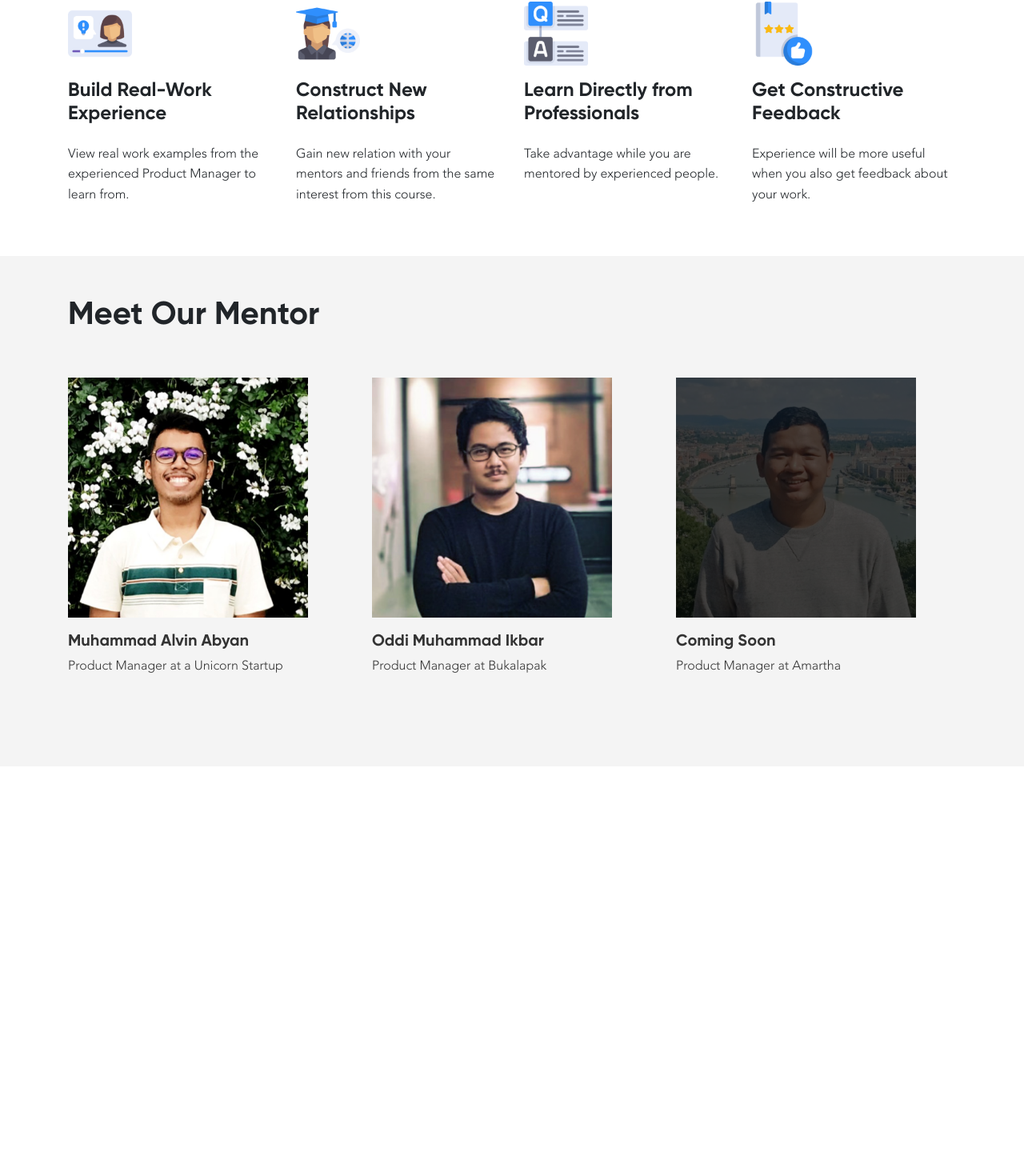
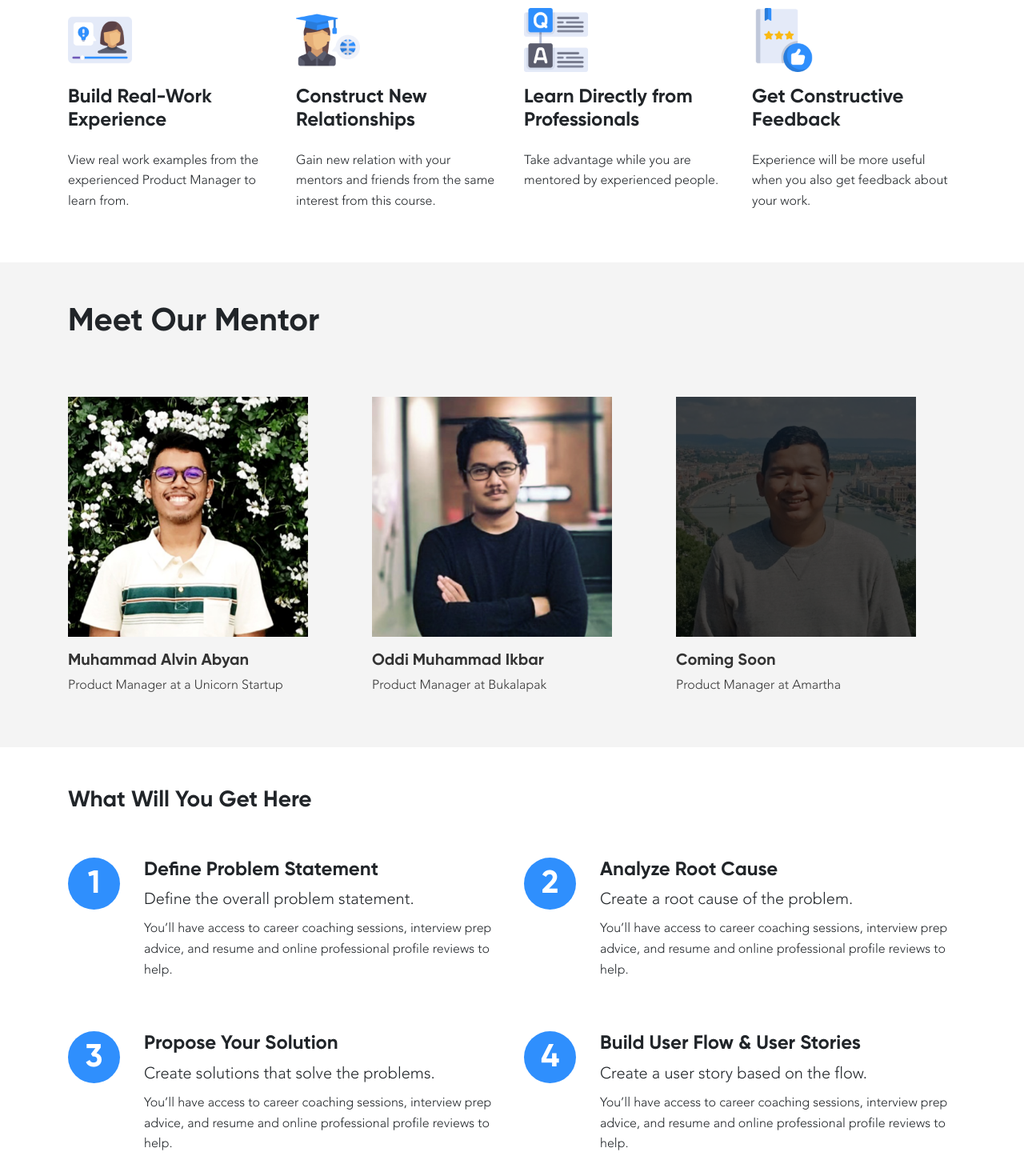
Before and after one commit to salvira3/hands-on, a React (Create React App) app: page /detail in a window 1280 px wide. Shown: the part 950-2420 px from the top of the page at 80% size. Before the commit the page ends 1908 px from the top, so only its background shows below. Built offline with nearby package versions, Linux system fonts and the light colour scheme.

Commit message:
halfway number descriptionn for course page

```diff
--- /dev/null
+++ b/src/component/NumberDesc.jsx
@@ -0,0 +1,35 @@
+// props number (can iterate???), title, subtitle, desc
+import React from 'react';
+import '../mystyle.css';
+
+export class NumberDesc extends React.Component {
+  constructor(props) {
+    super(props);
+    this.state = {}
+    this.props = {
+      title: '',
+      subtitle: '',
+      desc: '',
+      number: '',
+    }
+  }
+  render() {
+    return(
+      <div className="number-desc">
+        <div className="row">
+          <div className="col-2">
+            <div className="colored-number">
+              <h1 className="bold-title">{this.props.number}</h1>
+            </div>
+
+          </div>
+          <div className="col-10">
+            <h4 className="bold-title">{this.props.title}</h4>
+            <h5 className="subtitle-content">{this.props.subtitle}</h5>
+            <p className="subtitle-content">{this.props.desc}</p>
+          </div>
+        </div>
+      </div>
+    )
+  }
+}
--- a/src/mystyle.css
+++ b/src/mystyle.css
@@ -289,6 +289,15 @@ body {
   z-index: 1;
   background: rgba(0, 0, 0, .7);
 }
+.colored-number {
+  width: 65px;
+  height: 65px;
+  background: #2F8FFD;
+  border-radius: 50%;
+  color: white;
+  text-align: center;
+  padding-top: 7px;
+}
 @media (max-width: 768px) { /* media queries for -md */
   .first-card {
     border-right: none;
@@ -311,6 +320,13 @@ body {
   .desc-icon-small {
     text-align: center;
   }
+  .mentor-card {
+    text-align: center;
+  }
+  .mentor-img-inactive {
+    left: 50%;
+    transform: translateX(-50%);
+  }
   .logo {
     padding: 0;
   }
--- a/src/screens/CourseDetail.jsx
+++ b/src/screens/CourseDetail.jsx
@@ -3,6 +3,7 @@ import { Header } from '../component/Header';
 import { DescIcon } from '../component/DescIcon';
 import { Footer } from '../container/Footer';
 import { MentorCard } from '../component/MentorCard';
+import { NumberDesc } from '../component/NumberDesc';
 
 export class CourseDetail extends React.Component {
   constructor(props) {
@@ -31,16 +32,16 @@ export class CourseDetail extends React.Component {
               </div>
             </div>
             <div className="row">
-              <div className="col-sm-3">
+              <div className="col-sm-3 pt-2 pt-sm-auto">
                 <DescIcon img_url="icon-4" small={true} title="Build Real-Work Experience" subtitle="View real work examples from the experienced Product Manager to learn from."/>
               </div>
-              <div className="col-sm-3">
+              <div className="col-sm-3 pt-2 pt-sm-auto">
                 <DescIcon img_url="icon-7" small={true} title="Construct  New Relationships" subtitle="Gain new relation with your mentors and friends from the same interest from this course."/>
               </div>
-              <div className="col-sm-3">
+              <div className="col-sm-3 pt-2 pt-sm-auto">
                 <DescIcon img_url="icon-6" small={true} title="Learn Directly from Professionals" subtitle="Take advantage while you are mentored by experienced people."/>
               </div>
-              <div className="col-sm-3">
+              <div className="col-sm-3 pt-2 pt-sm-auto">
                 <DescIcon img_url="icon-5" small={true} title="Get Constructive Feedback" subtitle="Experience will be more useful when you also get feedback about your work."/>
               </div>
             </div>
@@ -49,22 +50,50 @@ export class CourseDetail extends React.Component {
         <div style={{backgroundColor: "#F4F4F4"}}>
           <div className="container py-5">
             <div className="row">
-              <div className="col-12 pb-5">
+              <div className="col-12">
                 <h1 className="bold-title">Meet Our Mentor</h1>
+              </div>
+            </div>
             <div className="row pt-5">
-                  <div className="col-sm-4">
+              <div className="col-sm-4 pt-3 pt-sm-auto">
                 <MentorCard name="Muhammad Alvin Abyan" role="Product Manager at a Unicorn Startup" img_url="alvin" active={true}/>
               </div>
-                  <div className="col-sm-4">
+              <div className="col-sm-4 pt-3 pt-sm-auto">
                 <MentorCard name="Oddi Muhammad Ikbar" role="Product Manager at Bukalapak" img_url="oddi" active={true}/>
               </div>
-                  <div className="col-sm-4">
+              <div className="col-sm-4 pt-3 pt-sm-auto">
                 <MentorCard name="Coming Soon" role="Product Manager at Amartha" img_url="valian" active={false}/>
               </div>
             </div>
+
+
+          </div>
+        </div>
+        <div style={{backgroundColor: 'white'}}>
+          <div className="container py-5">
+            <div className="row">
+              <div className="col-12 pb-5">
+                <h3 className="bold-title">What Will You Get Here</h3>
+              </div>
+            </div>
+            <div className="row">
+              <div className="col-sm-6">
+                <NumberDesc number="1" title="Define Problem Statement" subtitle="Define the overall problem statement." desc="You’ll have access to career coaching sessions, interview prep advice, and resume and online professional profile reviews to help."/>
+              </div>
+              <div className="col-sm-6">
+                <NumberDesc number="2" title="Analyze Root Cause" subtitle="Create a root cause of the problem." desc="You’ll have access to career coaching sessions, interview prep advice, and resume and online professional profile reviews to help."/>
+              </div>
+            </div>
+            <div className="row pt-auto pt-sm-5">
+              <div className="col-sm-6">
+                <NumberDesc number="3" title="Propose Your Solution" subtitle="Create solutions that solve the problems." desc="You’ll have access to career coaching sessions, interview prep advice, and resume and online professional profile reviews to help."/>
+              </div>
+              <div className="col-sm-6">
+                <NumberDesc number="4" title="Build User Flow & User Stories" subtitle="Create a user story based on the flow." desc="You’ll have access to career coaching sessions, interview prep advice, and resume and online professional profile reviews to help."/>
               </div>
             </div>
           </div>
+
         </div>
       </div>
     )
```
Lines whose indentation alone changed are shown as unchanged.
